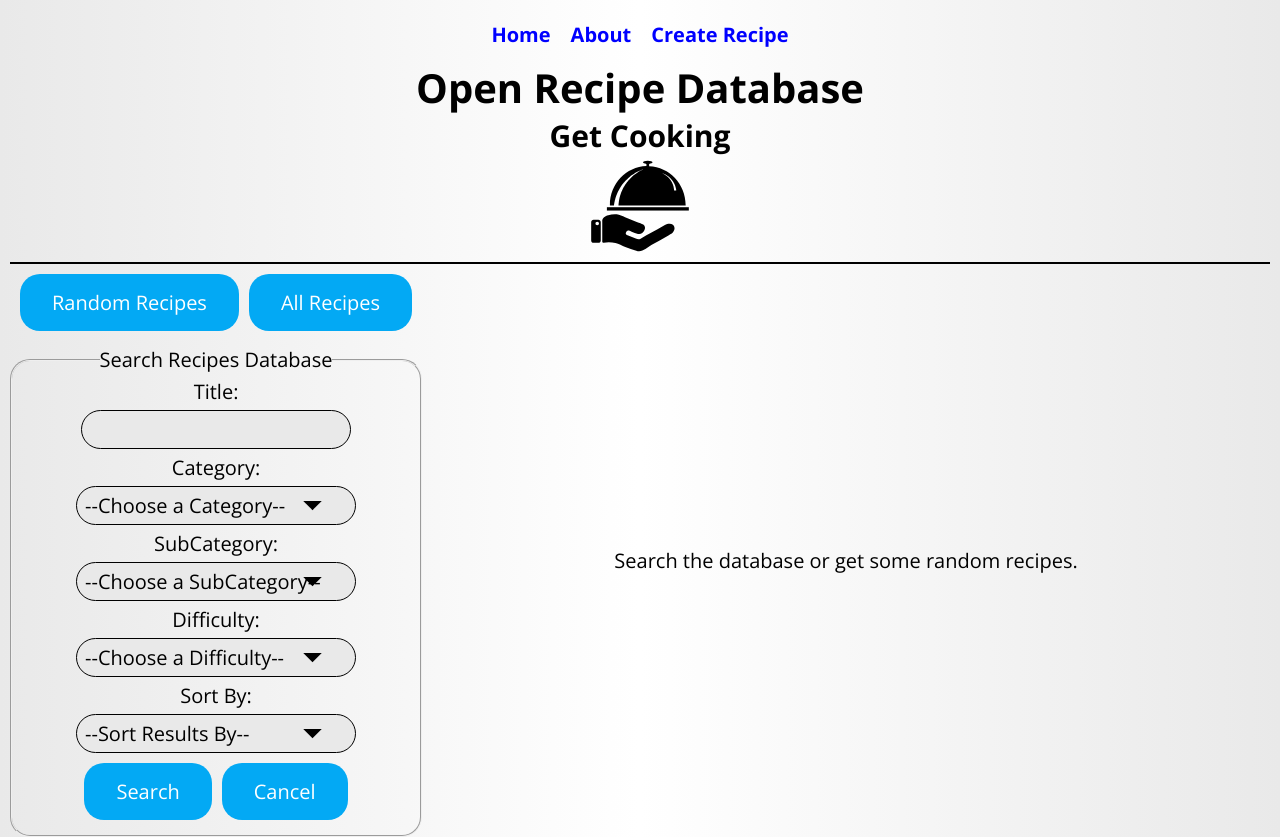
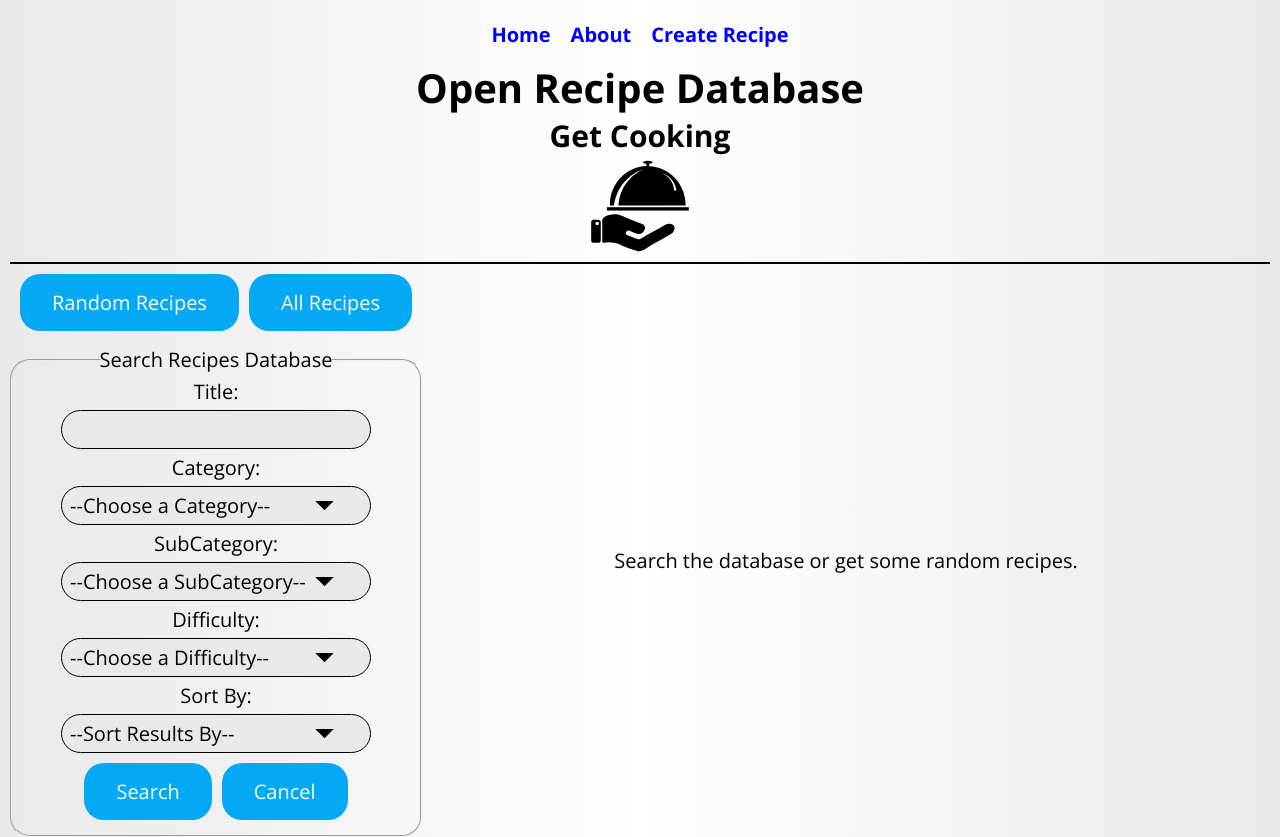
Before and after one commit to ARogala/open-recipe-db, a React (Create React App) app in the folder client/: page / in a window 1280 px wide. Built offline with nearby package versions, Linux system fonts and the light colour scheme.

Commit message:
adjust input and select width on large screens

```diff
--- a/client/src/styles/components/_form.scss
+++ b/client/src/styles/components/_form.scss
@@ -27,7 +27,7 @@
 	&__select-div {
 		margin: 5px auto 5px auto;
 		border: 1px solid black;
-		width: 280px;
+		width: 270px;
 		border-radius: $border-radius-xl;
 		overflow: hidden;
 		background: $background-color1 url("../images/arrow-dropdown.svg") no-repeat 90% 50%;
@@ -148,6 +148,18 @@
 			font-size: $huge-font-size;
 			height: 400px;
 		}
+
+		&__select-div {
+			width: 310px;
+		}
+
+		&__input-div {
+			width: 310px;
+		}
+
+		&__ingredient-input-div {
+			width: 80%;
+		}
 	}
 
 	.flexContainer {
```
